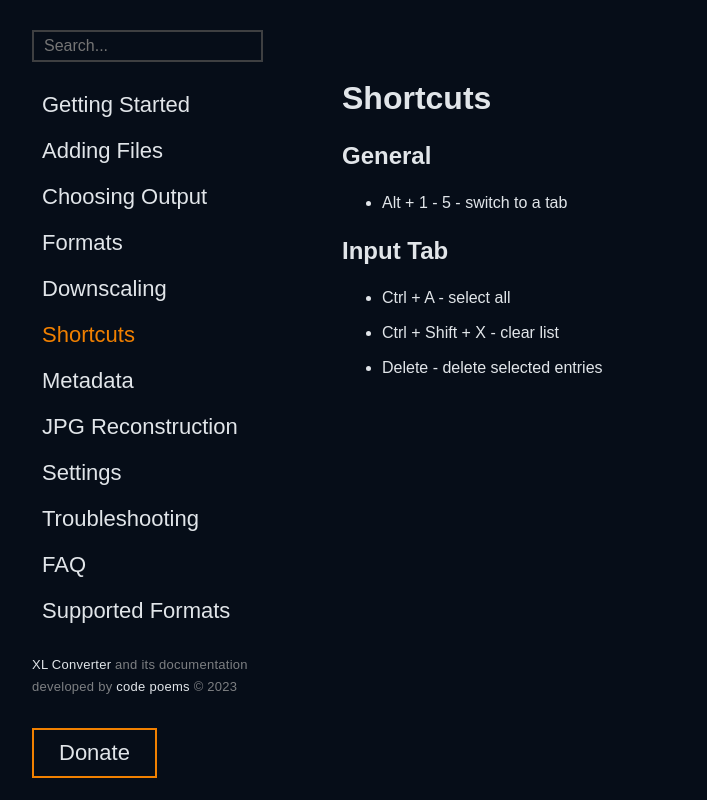
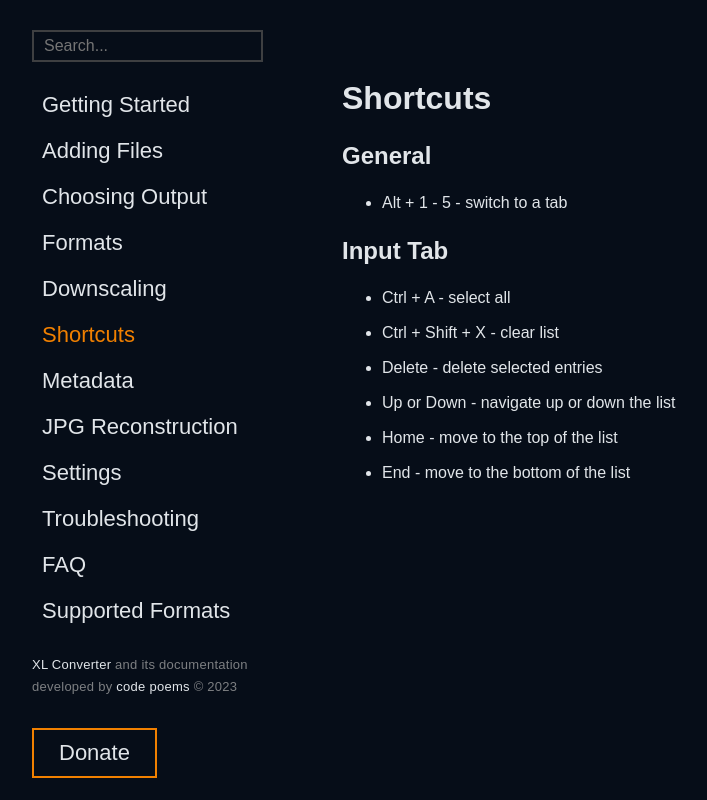
Before and after one commit to JacobDev1/xl-converter-docs, a React (Vite) app: page /shortcuts in a window 1280 px wide. Shown: the whole page, without its empty margins (158-865 px from the left). Built offline with nearby package versions, Linux system fonts and the light colour scheme; the HTML template or start-up script is replaced by a standard one.

Commit message:
Add content

```diff
--- a/src/pages/Shortcuts.tsx
+++ b/src/pages/Shortcuts.tsx
@@ -11,6 +11,9 @@ export default function Shortcuts(){
             <li>Ctrl + A - select all</li>
             <li>Ctrl + Shift + X - clear list</li>
             <li>Delete - delete selected entries</li>
+            <li>Up or Down - navigate up or down the list</li>
+            <li>Home - move to the top of the list</li>
+            <li>End - move to the bottom of the list</li>
         </ul>
     </div>);
 }
```
